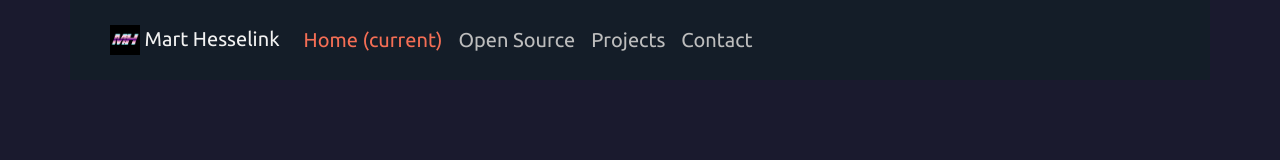
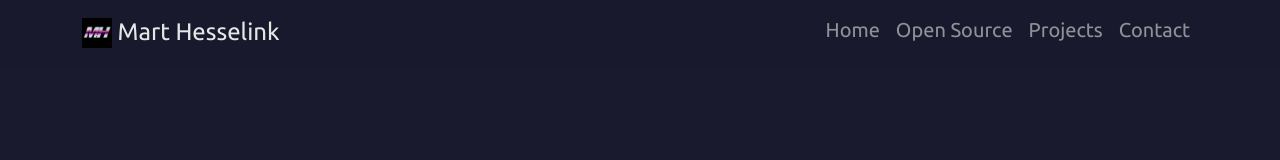
Before and after one commit to marthesselink/portfolio, a Vue app: page / in a window 1280 px wide. Shown: the top 160 px of the page. Built offline with nearby package versions, Linux system fonts and the light colour scheme; no server answers.

Commit message:
:art: Navbar

```diff
--- a/src/components/Navbar.vue
+++ b/src/components/Navbar.vue
@@ -1,9 +1,11 @@
 <template>
-  <nav class="navbar fixed-top navbar-expand-md navbar-light">
+  <nav class="navbar fixed-top navbar-expand-md navbar-dark bg-dark">
+    <div class="container">
       <a class="navbar-brand" href="#">
       <img src="../assets/logo.png" width="30" height="30" class="d-inline-block align-top" alt="">
         Mart Hesselink
       </a>
+
       <button
         class="navbar-toggler"
         type="button"
@@ -13,16 +15,24 @@
         aria-expanded="false"
         aria-label="Toggle navigation"
       >
-      <span class="icon-bar"></span>
-      <span class="icon-bar"></span>
-      <span class="icon-bar"></span>
+        <span class="navbar-toggler-icon"></span>
       </button>
+
       <div class="collapse navbar-collapse">
-      <div class="navbar-nav ml-auto">
-        <a class="nav-item nav-link active" href="#">Home <span class="sr-only">(current)</span></a>
-        <a class="nav-item nav-link" href="#github">Open Source</a>
-        <a class="nav-item nav-link" href="#projects">Projects</a>
-        <a class="nav-item nav-link" href="#contact">Contact</a>
+        <ul class="navbar-nav ms-auto">
+          <li class="nav-item active">
+            <a class="nav-link" aria-current="page" href="#">Home</a>
+          </li>
+          <li class="nav-item">
+            <a class="nav-link" href="#github">Open Source</a>
+          </li>
+          <li class="nav-item">
+            <a class="nav-link" href="#projects">Projects</a>
+          </li>
+          <li class="nav-item">
+            <a class="nav-link" href="#contact">Contact</a>
+          </li>
+        </ul>
       </div>
     </div>
   </nav>
@@ -35,16 +45,15 @@
 </script>
 
 <style lang="scss" scoped>
+  .bg-dark {
+    background-color: $header-background !important;
+    opacity: 0.95;
+  }
+
   .navbar {
-    $p: &;
-
-    max-width: 1140px;
-    margin: 0 auto;
-    padding: 10px 40px;
-    background-color: $background;
-
     .navbar-brand {
       color: $white;
+      font-size: 24px;
     }
 
     .nav-item {
@@ -59,76 +68,15 @@
       color: $orange !important;
     }
 
-    .navbar-toggler {
-      &:active, &:focus {
-        outline: 0;
-      }
-
-      .icon-bar {
-        background: $orange;
-        display: block;
-        width: 22px;
-        height: 2px;
-        border-radius: 1px;
-        margin: 4px 0 4px 0;
-        transition: all 0.2s;
-
-        /* .navbar closed top .icon-bar no rotation - straight */
-        &:nth-of-type(1) {
-            transform: rotate(0);
-          }
-
-          /* .navbar open middle .icon-bar visible */
-          &:nth-of-type(2) {
-            opacity: 1;
-            filter: alpha(opacity=100);
-          }
-
-          /* .navbar open bottom .icon-bar no rotation - straight */
-          &:nth-of-type(3) {
-            transform: rotate(0);
-          }
-      }
-    }
-
-    @at-root .show#{&} {
-      .icon-bar {
-        /* .navbar open top .icon-bar rotated down 45° */
-        &:nth-of-type(1) {
-          transform: rotate(45deg);
-          transform-origin: 10% 10%;
-        }
-
-        /* .navbar open middle .icon-bar invisible */
-        &:nth-of-type(2) {
-          opacity: 0;
-          filter: alpha(opacity=0);
-        }
-
-        /* .navbar open bottom .icon-bar rotated up 45° */
-        &:nth-of-type(3) {
-          transform: rotate(-45deg);
-          transform-origin: 10% 90%;
-        }
-      }
-    }
-
     .navbar-collapse {
-      transition: all .2s ease-out;
+      .navbar-nav {
         height: 100vh;
-
-      @media(min-width: 768px) {
-        height: 60px;
-      }
-
-      .navbar-nav {
-        margin-top: 40px;
         text-align: center;
         font-size: 25px;
 
         @media(min-width: 768px) {
-          margin-top: 0;
           text-align: left;
+          height: 50px;
           font-size: inherit;
         }
       }
```
Lines whose indentation alone changed are shown as unchanged.
